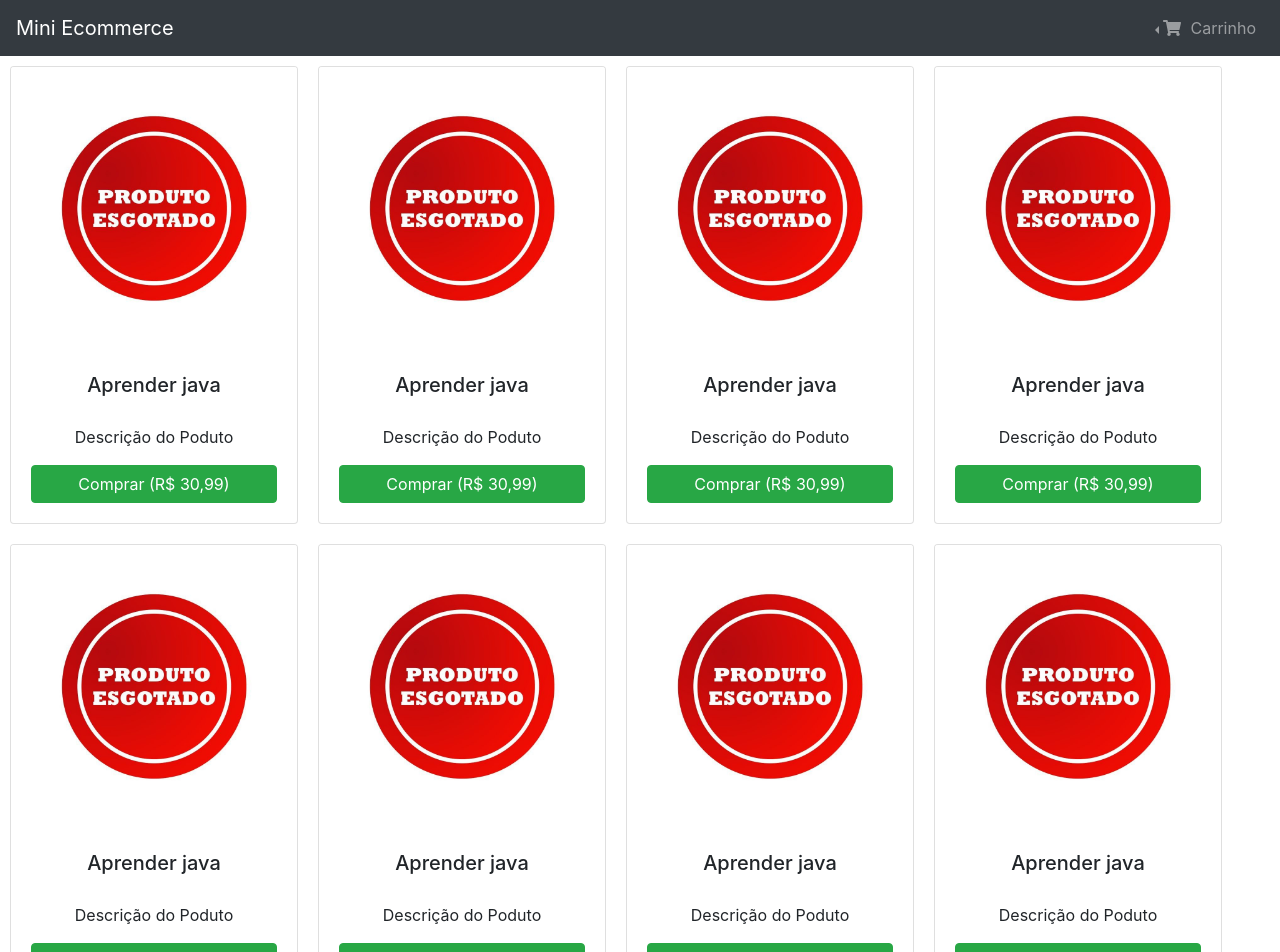
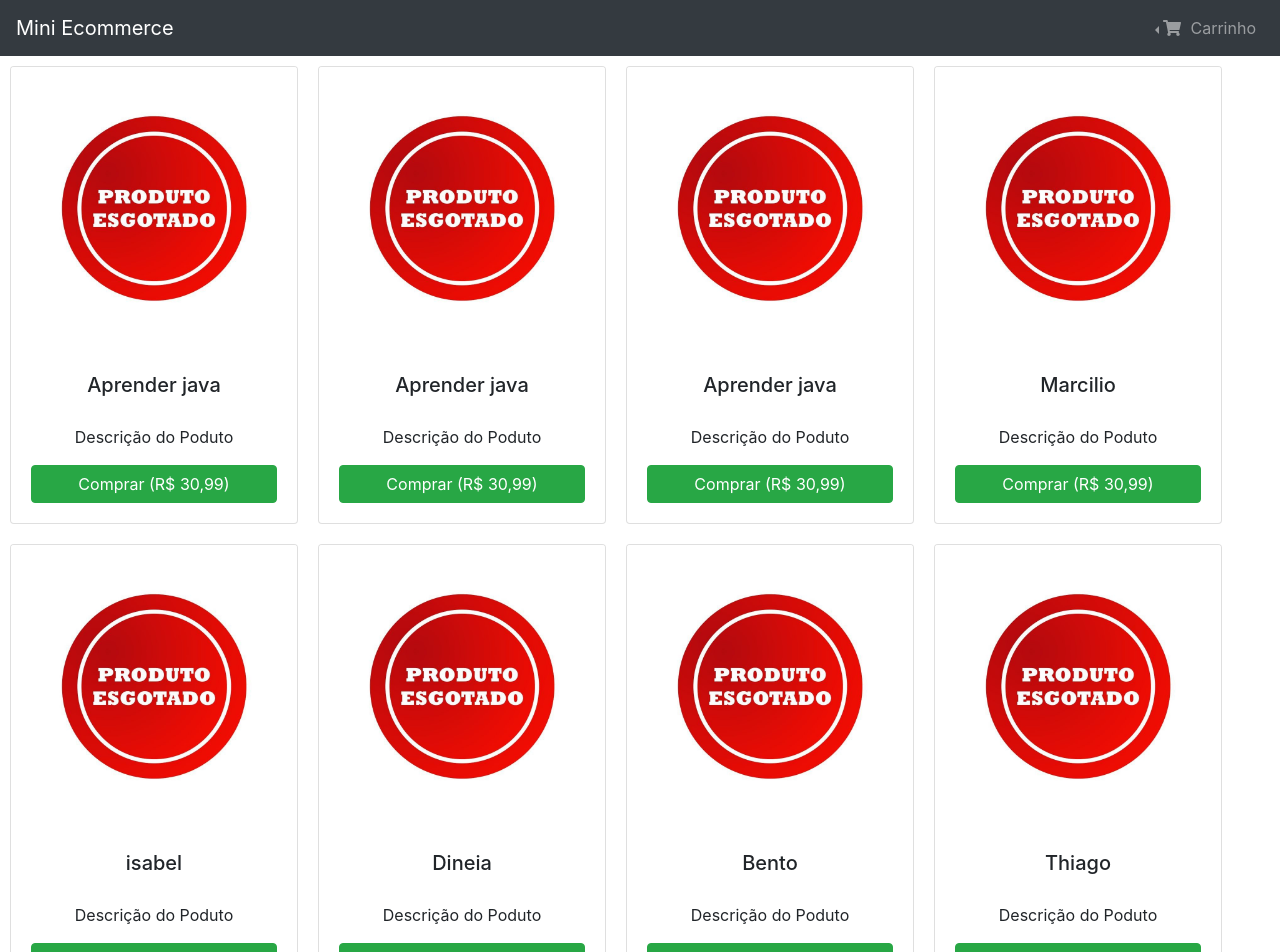
Before and after one commit to thiagoadssilva/udemyMiniEcommerce, a React (Create React App) app in the folder frontend/: page / in a window 1280 px wide. Shown: the top 952 px of the page. Built offline with nearby package versions, Linux system fonts and the light colour scheme; the HTML template or start-up script is replaced by a standard one.

Commit message:
Carrinho de compra

```diff
--- a/frontend/src/components/ListarProdutos/index.js
+++ b/frontend/src/components/ListarProdutos/index.js
@@ -12,11 +12,11 @@ export default (props) => {
     { nome: 'Aprender java', preco: 'R$ 30,99' },
     { nome: 'Aprender java', preco: 'R$ 30,99' },
     { nome: 'Aprender java', preco: 'R$ 30,99' },
-    { nome: 'Aprender java', preco: 'R$ 30,99' },
-    { nome: 'Aprender java', preco: 'R$ 30,99' },
-    { nome: 'Aprender java', preco: 'R$ 30,99' },
-    { nome: 'Aprender java', preco: 'R$ 30,99' },
-    { nome: 'Aprender java', preco: 'R$ 30,99' },
+    { nome: 'Marcilio', preco: 'R$ 30,99' },
+    { nome: 'isabel', preco: 'R$ 30,99' },
+    { nome: 'Dineia', preco: 'R$ 30,99' },
+    { nome: 'Bento', preco: 'R$ 30,99' },
+    { nome: 'Thiago', preco: 'R$ 30,99' },
   ];
 
   function handleComprar(event, produto){
--- a/frontend/src/components/Menu/index.js
+++ b/frontend/src/components/Menu/index.js
@@ -2,7 +2,7 @@ import React from 'react';
 import { Nav, NavDropdown, Navbar, NavbarBrand } from 'react-bootstrap';
 import { FontAwesomeIcon } from '@fortawesome/react-fontawesome';
 import { faShoppingBasket, faCashRegister, faShoppingCart } from '@fortawesome/free-solid-svg-icons';
-
+import ItensCarrinhoMenu from './itensCarrinhoMenu';
 
 import {
   Container
@@ -10,9 +10,9 @@ import {
 
 export default (props) => {
 
-  function calcularTotal(){
+  function calcularTotal() {
 
-    if(props.produtos.length === 0){
+    if (props.produtos.length === 0) {
       return '0,00';
     }
     let total = 0;
@@ -33,8 +33,8 @@ export default (props) => {
           <Nav>
             <NavDropdown
               title={
-                <div style={{display: 'inline-block'}}>
-                  <FontAwesomeIcon icon={faShoppingCart}/>
+                <div style={{ display: 'inline-block' }}>
+                  <FontAwesomeIcon icon={faShoppingCart} />
                   &nbsp;
                   Carrinho
                 </div>
@@ -42,25 +42,23 @@ export default (props) => {
               drop="left"
             >
               <NavDropdown.Item href="" onClick={props.handleExibirProdutos}>
-                <FontAwesomeIcon icon={faShoppingBasket}/>
+                <FontAwesomeIcon icon={faShoppingBasket} />
                 &nbsp;
                 <strong>Produtos</strong>
               </NavDropdown.Item>
 
               <NavDropdown.Divider />
-              {/* COLCOAR AQUI A LISTA DOS PRODUTOS */}
+                <ItensCarrinhoMenu produtos={props.produtos} />
               <NavDropdown.Divider />
 
               <NavDropdown.Item href="" data-testid="total-carrinho">
                 Total: R$ {calcularTotal()}
               </NavDropdown.Item>
 
-              {console.log(props)}
-
-              <span style={{display: props.produtos.length === 0 ? 'none' : 'block'}}>
+              <span style={{ display: props.produtos.length === 0 ? 'none' : 'block' }}>
                 <NavDropdown.Divider />
-                <NavDropdown.Item href="" style={{color: 'green'}} onClick={() => props.handleExibirCheckout(calcularTotal())}>
-                  <FontAwesomeIcon  icon={faCashRegister}/>
+                <NavDropdown.Item href="" style={{ color: 'green' }} onClick={() => props.handleExibirCheckout(calcularTotal())}>
+                  <FontAwesomeIcon icon={faCashRegister} />
                   &nbsp;
                   Finalizar Compra
                 </NavDropdown.Item>
--- /dev/null
+++ b/frontend/src/components/Menu/itensCarrinhoMenu.js
@@ -0,0 +1,31 @@
+import React from 'react';
+import { NavDropdown } from 'react-bootstrap';
+import { FontAwesomeIcon } from '@fortawesome/react-fontawesome';
+import { faSadTear } from '@fortawesome/free-solid-svg-icons';
+
+export default (props) => {
+    function render() {
+        if (props.produtos.length === 0) {
+            return (
+                <NavDropdown.Item href="" data-testid="itens">
+                    <span> <FontAwesomeIcon icon={faSadTear} /> </span>
+
+                    Carrinho vazio..
+                </NavDropdown.Item>
+            );
+        }
+
+        const itens = props.produtos.map(produto =>
+            <NavDropdown.Item href="" key={produto.nome} data-testid={produto.nome}>
+                {produto.nome} - {produto.quantidade} x {produto.preco}
+            </NavDropdown.Item>
+        );
+
+        return itens;
+
+    }
+
+    return (
+        render()
+    );
+}
```
Also changed, not shown: 1 other file (tests, documents, lock files or other folders).
